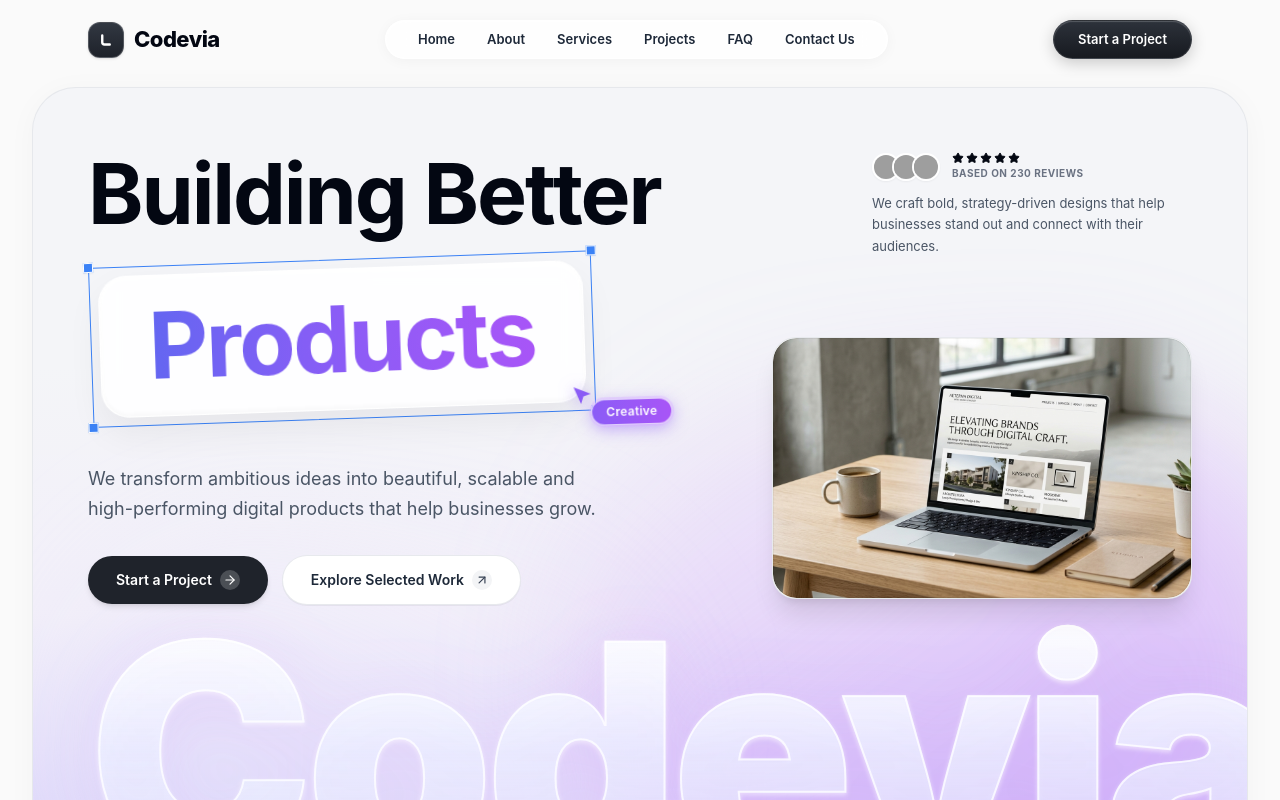
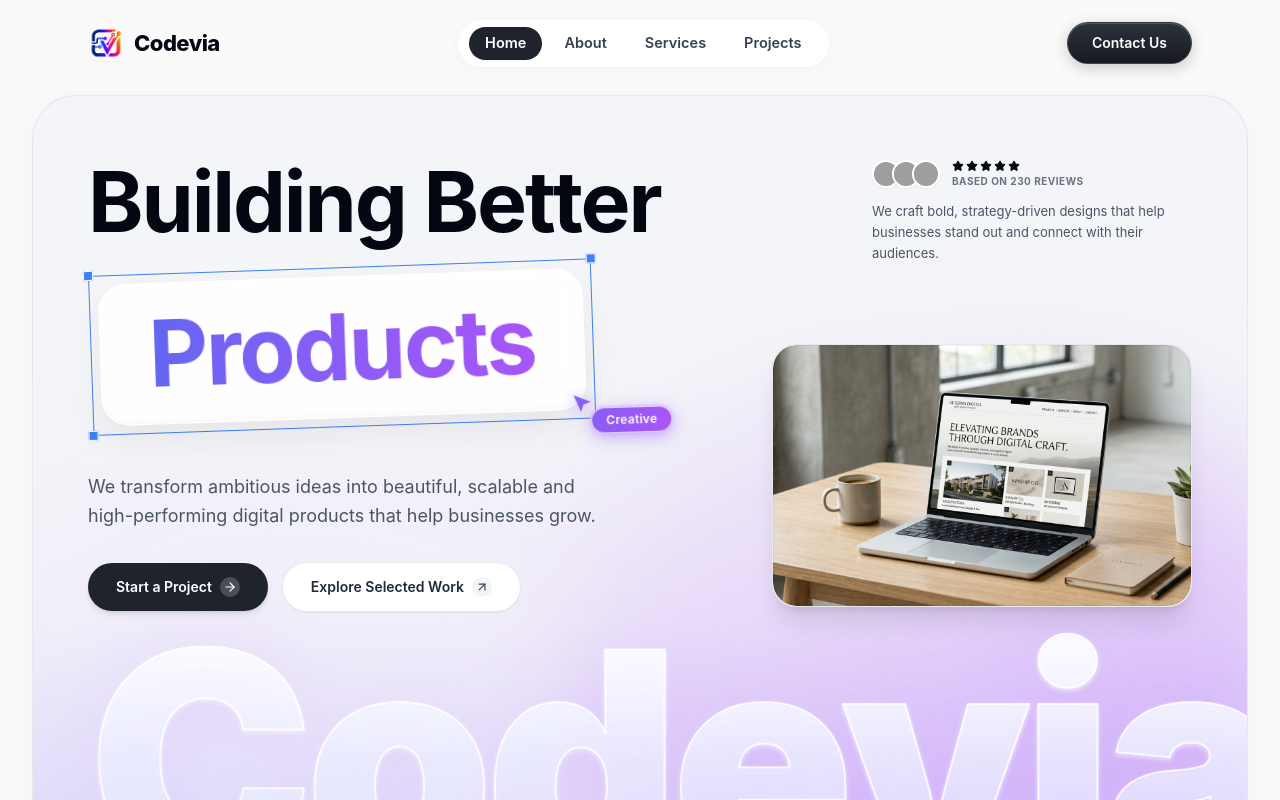
Before and after one commit to AnishDebnath/Codevia-Website, a React (Vite) app: page / in a window 1280 px wide. Shown: the top 800 px of the page. Built offline with nearby package versions, Linux system fonts and the light colour scheme; grey boxes are pictures that could not be loaded.

Commit message:
Add logo and Refine navbar

```diff
--- a/index.html
+++ b/index.html
@@ -3,6 +3,7 @@
   <head>
     <meta charset="UTF-8" />
     <meta name="viewport" content="width=device-width, initial-scale=1.0" />
+    <link rel="icon" type="image/png" href="/src/assets/logo.png" />
     <title>Codevia — Technology with Purpose</title>
     <meta name="description" content="We transform ambitious ideas into beautiful, scalable and high-performing digital products that help businesses grow." />
     <meta property="og:title" content="Codevia — Technology with Purpose" />
--- a/src/pages/Home/Footer.tsx
+++ b/src/pages/Home/Footer.tsx
@@ -1,5 +1,7 @@
 import React from 'react';
 import { Mail, Phone, ChevronUp } from 'lucide-react';
+// ponytail: imported directly from assets folder
+import logoImg from '../../assets/logo.png';
 
 // ponytail: clean, structured footer with zero external dependencies matching design reference & site width
 export const Footer: React.FC = () => {
@@ -56,17 +58,11 @@ export const Footer: React.FC = () => {
                 }}
                 className="inline-flex items-center gap-2.5 group cursor-pointer"
               >
-                <div className="w-9 h-9 rounded-xl bg-gradient-to-b from-[#323842] to-[#1E222A] flex items-center justify-center shadow-sm border border-white/20 group-hover:scale-105 transition-transform">
-                  <svg width="18" height="18" viewBox="0 0 24 24" fill="none">
-                    <path
-                      d="M7 6V15C7 16.6569 8.34315 18 10 18H17"
-                      stroke="white"
-                      strokeWidth="3.2"
-                      strokeLinecap="round"
-                      strokeLinejoin="round"
-                    />
-                  </svg>
-                </div>
+                <img
+                  src={logoImg}
+                  alt="Codevia Logo"
+                  className="w-9 h-9 rounded-xl object-contain shadow-xs group-hover:scale-105 transition-transform"
+                />
                 <span className="font-extrabold text-[22px] tracking-tight text-gray-950 font-sans">
                   Codevia
                 </span>
--- a/src/pages/Home/Navbar.tsx
+++ b/src/pages/Home/Navbar.tsx
@@ -1,19 +1,54 @@
-import React, { useState } from 'react';
+import React, { useState, useEffect } from 'react';
 import { Menu, X } from 'lucide-react';
+// ponytail: imported directly from assets folder
+import logoImg from '../../assets/logo.png';
 
+// ponytail: lightweight active state & scroll-spy navigation with zero external dependencies
 export const Navbar: React.FC = () => {
   const [mobileMenuOpen, setMobileMenuOpen] = useState(false);
+  const [activeLink, setActiveLink] = useState('Home');
 
+  // Center menu items strictly: Home, About, Services, Projects
   const navLinks = [
     { label: 'Home', href: '#' },
-    { label: 'About', href: '#services' },
+    { label: 'About', href: '#process' },
     { label: 'Services', href: '#services' },
     { label: 'Projects', href: '#works' },
-    { label: 'FAQ', href: '#faq' },
-    { label: 'Contact Us', href: '#works' },
   ];
 
-  const handleNavClick = (href: string) => {
+  // Scroll spy to dynamically select current section menu item
+  useEffect(() => {
+    const handleScroll = () => {
+      const scrollY = window.scrollY;
+      if (scrollY < 260) {
+        setActiveLink('Home');
+        return;
+      }
+
+      const sections = [
+        { id: 'works', label: 'Projects' },
+        { id: 'process', label: 'About' },
+        { id: 'services', label: 'Services' },
+      ];
+
+      for (const section of sections) {
+        const el = document.getElementById(section.id);
+        if (el) {
+          const rect = el.getBoundingClientRect();
+          if (rect.top <= 240) {
+            setActiveLink(section.label);
+            return;
+          }
+        }
+      }
+    };
+
+    window.addEventListener('scroll', handleScroll, { passive: true });
+    return () => window.removeEventListener('scroll', handleScroll);
+  }, []);
+
+  const handleNavClick = (href: string, label: string) => {
+    setActiveLink(label);
     setMobileMenuOpen(false);
     if (href === '#') {
       window.scrollTo({ top: 0, behavior: 'smooth' });
@@ -25,56 +60,66 @@ export const Navbar: React.FC = () => {
     }
   };
 
+  const handleContactClick = () => {
+    setMobileMenuOpen(false);
+    const element = document.querySelector('#cta') || document.querySelector('#works');
+    if (element) {
+      element.scrollIntoView({ behavior: 'smooth' });
+    }
+  };
+
   return (
     <header className="w-full relative z-50 py-4 sm:py-5 select-none">
       <div className="max-w-6xl mx-auto px-6 flex items-center justify-between">
-        {/* Brand Lockup: Dark rounded square logo + Lighter wordmark */}
+        {/* Brand Lockup: Logo Image + Wordmark */}
         <a
           href="#"
           onClick={(e) => {
             e.preventDefault();
-            window.scrollTo({ top: 0, behavior: 'smooth' });
+            handleNavClick('#', 'Home');
           }}
           className="flex items-center gap-2.5 group cursor-pointer"
         >
-          <div className="w-9 h-9 rounded-xl bg-gradient-to-b from-[#323842] to-[#1E222A] flex items-center justify-center shadow-sm border border-white/20 group-hover:scale-105 transition-transform">
-            <svg width="18" height="18" viewBox="0 0 24 24" fill="none">
-              <path
-                d="M7 6V15C7 16.6569 8.34315 18 10 18H17"
-                stroke="white"
-                strokeWidth="3.2"
-                strokeLinecap="round"
-                strokeLinejoin="round"
+          <img
+            src={logoImg}
+            alt="Codevia Logo"
+            className="w-9 h-9 rounded-xl object-contain shadow-xs group-hover:scale-105 transition-transform"
           />
-            </svg>
-          </div>
           <span className="font-extrabold text-[22px] tracking-tight text-gray-950 font-sans">
             Codevia
           </span>
         </a>
 
-        {/* Center Floating Pill Navigation: Home, About, Services, Projects, Contact Us */}
-        <div className="hidden md:flex items-center bg-white/80 backdrop-blur-md border border-white/90 rounded-full px-8 py-2.5 shadow-[0_2px_14px_rgba(0,0,0,0.04),inset_0_1px_1px_rgba(255,255,255,0.9)]">
-          <nav className="flex items-center gap-7 lg:gap-8 text-xs sm:text-[13px] font-semibold text-gray-800">
-            {navLinks.map((link) => (
+        {/* Center Floating Pill Navigation: Home, About, Services, Projects */}
+        <div className="hidden md:flex items-center bg-white/85 backdrop-blur-md border border-white/90 rounded-full px-2.5 py-1.5 shadow-[0_2px_16px_rgba(0,0,0,0.04),inset_0_1px_1px_rgba(255,255,255,0.9)]">
+          <nav className="flex items-center gap-1.5 text-sm sm:text-[14.5px] font-semibold">
+            {navLinks.map((link) => {
+              const isSelected = activeLink === link.label;
+
+              return (
                 <button
                   key={link.label}
-                onClick={() => handleNavClick(link.href)}
-                className="hover:text-black transition-colors cursor-pointer whitespace-nowrap"
+                  onClick={() => handleNavClick(link.href, link.label)}
+                  className={`px-4 py-1.5 rounded-full transition-all duration-200 cursor-pointer whitespace-nowrap ${
+                    isSelected
+                      ? 'bg-[#1F232B] text-white shadow-xs'
+                      : 'text-gray-700 hover:text-gray-950 hover:bg-gray-100/80'
+                  }`}
                 >
                   {link.label}
                 </button>
-            ))}
+              );
+            })}
           </nav>
         </div>
 
-        {/* Right Action Button: Dark Pill "Start a Project" */}
+        {/* Right Action Button: "Contact Us" */}
         <div className="hidden md:flex items-center">
           <button
-            onClick={() => handleNavClick('#works')}
-            className="px-6 py-2.5 text-xs sm:text-[13px] font-semibold text-white bg-gradient-to-b from-[#2D323B] to-[#171A20] hover:from-[#1E2228] hover:to-black active:scale-95 transition-all rounded-full shadow-[0_4px_16px_rgba(0,0,0,0.2),inset_0_1px_1px_rgba(255,255,255,0.2)] border border-white/10 cursor-pointer"
+            onClick={handleContactClick}
+            className="px-6 py-2.5 text-sm font-semibold text-white bg-gradient-to-b from-[#2D323B] to-[#171A20] hover:from-[#1E2228] hover:to-black active:scale-95 transition-all rounded-full shadow-[0_4px_16px_rgba(0,0,0,0.2),inset_0_1px_1px_rgba(255,255,255,0.2)] border border-white/10 cursor-pointer"
           >
-            Start a Project
+            Contact Us
           </button>
         </div>
 
@@ -93,23 +138,31 @@ export const Navbar: React.FC = () => {
       {/* Mobile Dropdown Menu */}
       {mobileMenuOpen && (
         <div className="md:hidden bg-white/95 backdrop-blur-xl border border-gray-200/80 px-6 py-5 space-y-4 shadow-xl animate-in fade-in slide-in-from-top-2 mx-4 mt-2 rounded-2xl z-50">
-          <div className="flex flex-col space-y-3">
-            {navLinks.map((link) => (
+          <div className="flex flex-col space-y-2">
+            {navLinks.map((link) => {
+              const isSelected = activeLink === link.label;
+
+              return (
                 <button
                   key={link.label}
-                onClick={() => handleNavClick(link.href)}
-                className="text-left text-sm font-semibold text-gray-800 hover:text-indigo-600 transition-colors py-1"
+                  onClick={() => handleNavClick(link.href, link.label)}
+                  className={`text-left text-base font-semibold transition-all py-2 px-3 rounded-xl ${
+                    isSelected
+                      ? 'bg-purple-50 text-purple-700 font-bold'
+                      : 'text-gray-800 hover:bg-gray-50 hover:text-indigo-600'
+                  }`}
                 >
                   {link.label}
                 </button>
-            ))}
+              );
+            })}
           </div>
           <div className="pt-2">
             <button
-              onClick={() => handleNavClick('#works')}
-              className="w-full py-3 text-center text-xs font-semibold text-white bg-gray-950 rounded-full shadow hover:bg-black"
+              onClick={handleContactClick}
+              className="w-full py-3 text-center text-sm font-semibold text-white bg-gray-950 rounded-full shadow hover:bg-black"
             >
-              Start a Project
+              Contact Us
             </button>
           </div>
         </div>
```
Also changed, not shown: src/assets/logo.png (added). Lines whose indentation alone changed are shown as unchanged.
